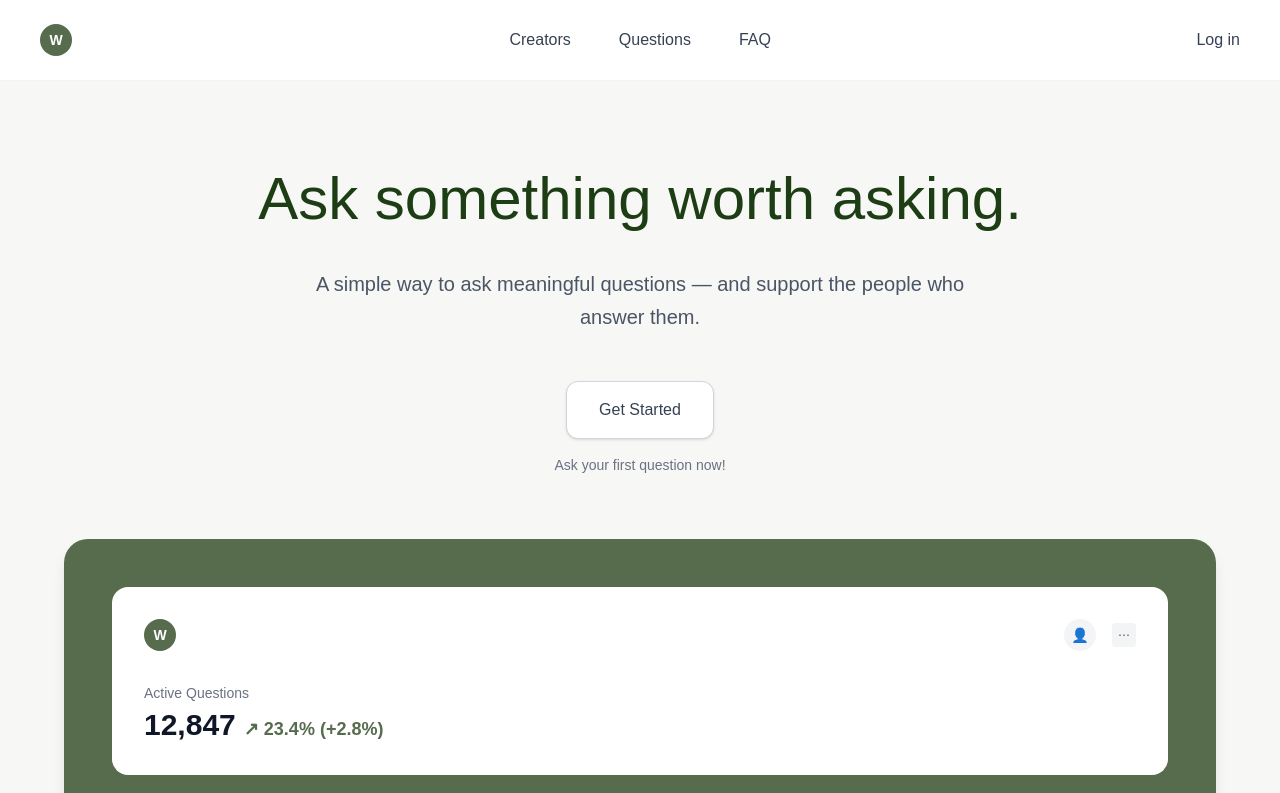
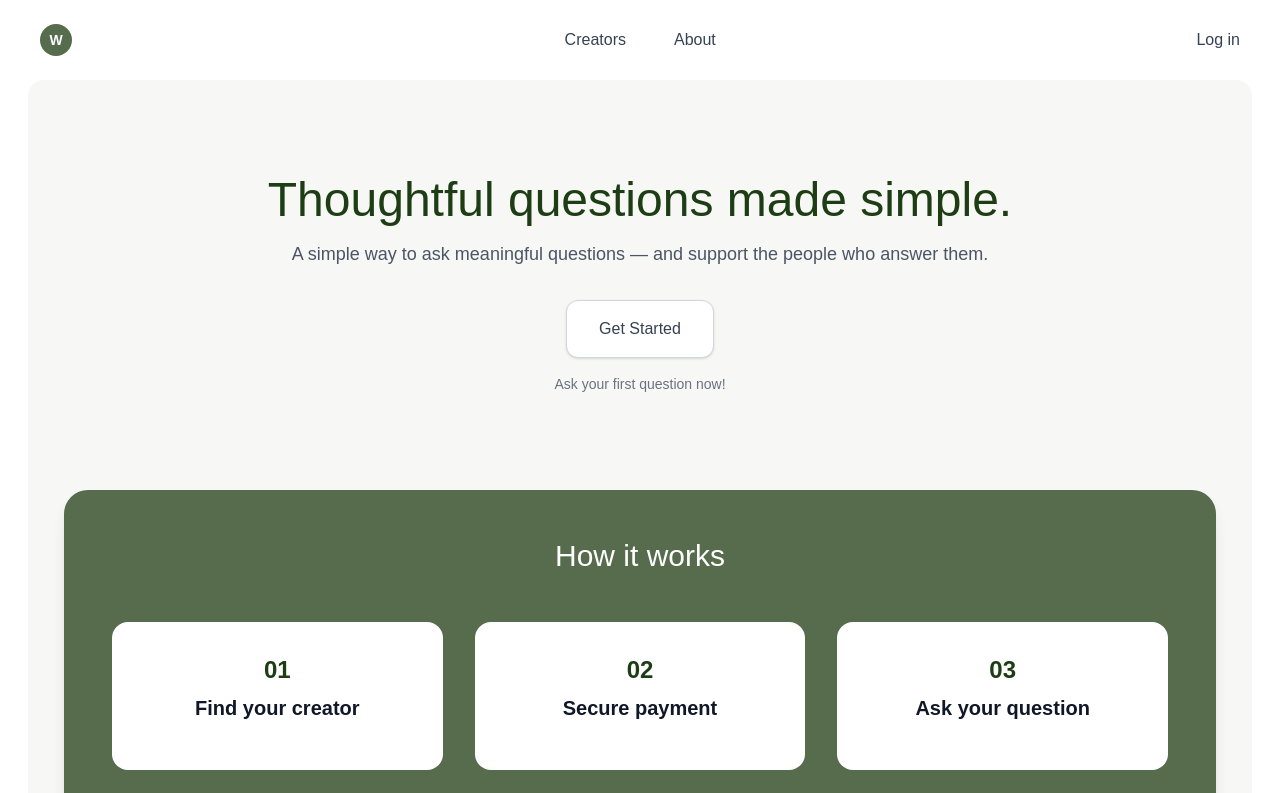
Before and after one commit to aymanfouad123/worthasking, a Next.js app: page / in a window 1280 px wide. Shown: the top 793 px of the page. Built offline with nearby package versions, Linux system fonts and the light colour scheme; a web font is replaced by a local one.

Commit message:
fix: styling updates

```diff
--- a/app/globals.css
+++ b/app/globals.css
@@ -28,13 +28,6 @@
   --color-worthgreen-muted: var(--worthgreen-muted);
 }
 
-@media (prefers-color-scheme: dark) {
-  :root {
-    --background: #0a0a0a;
-    --foreground: #ededed;
-  }
-}
-
 body {
   background: var(--background);
   color: var(--foreground);
--- a/app/page.js
+++ b/app/page.js
@@ -2,14 +2,15 @@ import Image from "next/image";
 
 export default function Home() {
   return (
-    <main className="bg-worthgreen-muted min-h-screen">
+    <main className="min-h-screen bg-white">
       {/* Hero Section */}
-      <div className="pt-20 pb-16 px-6">
+      <div className="bg-worthgreen-muted mx-7 rounded-2xl">
+        <div className="py-24">
           <div className="max-w-4xl mx-auto text-center">
-          <h1 className="text-6xl font-medium text-worthgreen-dark mb-8 leading-tight">
-            Ask something worth asking.
+            <h1 className="text-5xl font-medium text-worthgreen-dark mb-4">
+              Thoughtful questions made simple.
             </h1>
-          <p className="text-xl text-gray-600 mb-12 max-w-2xl mx-auto leading-relaxed">
+            <p className="text-lg text-gray-600 mb-8 max-w-4xl mx-auto">
               A simple way to ask meaningful questions — and support the people
               who answer them.
             </p>
@@ -26,36 +27,43 @@ export default function Home() {
           </div>
         </div>
 
-      {/* Green Bento Section */}
+        {/* Three Steps Bento Section */}
         <div className="px-6 pb-20">
           <div className="max-w-6xl mx-auto">
             <div className="bg-worthgreen rounded-3xl p-12 shadow-lg">
-            <div className="bg-white rounded-2xl p-8">
-              <div className="flex justify-between items-start mb-8">
-                <div className="w-8 h-8 bg-worthgreen rounded-full flex items-center justify-center">
-                  <span className="text-white font-bold text-sm">W</span>
+              <h2 className="text-3xl font-medium text-white text-center mb-12">
+                How it works
+              </h2>
+
+              <div className="grid md:grid-cols-3 gap-8">
+                {/* Step 1: Find Creator */}
+                <div className="bg-white rounded-2xl p-8 text-center">
+                  <div className="text-2xl font-bold text-worthgreen-dark mb-2">
+                    01
                   </div>
-                <div className="flex items-center gap-4">
-                  <div className="w-8 h-8 bg-gray-100 rounded-full flex items-center justify-center">
-                    <span className="text-gray-600 text-sm">👤</span>
-                  </div>
-                  <div className="w-6 h-6 bg-gray-100 rounded flex items-center justify-center">
-                    <span className="text-gray-600 text-xs">⋯</span>
-                  </div>
-                </div>
+                  <h3 className="text-xl font-semibold text-gray-900 mb-4">
+                    Find your creator
+                  </h3>
                 </div>
 
-              <div className="space-y-4">
-                <div>
-                  <div className="text-sm text-gray-500 mb-1">
-                    Active Questions
+                {/* Step 2: Integrate Payment */}
+                <div className="bg-white rounded-2xl p-8 text-center">
+                  <div className="text-2xl font-bold text-worthgreen-dark mb-2">
+                    02
                   </div>
-                  <div className="text-3xl font-bold text-gray-900">
-                    12,847
-                    <span className="text-lg text-worthgreen ml-2">
-                      ↗ 23.4% (+2.8%)
-                    </span>
+                  <h3 className="text-xl font-semibold text-gray-900 mb-4">
+                    Secure payment
+                  </h3>
                 </div>
+
+                {/* Step 3: Ask Question */}
+                <div className="bg-white rounded-2xl p-8 text-center">
+                  <div className="text-2xl font-bold text-worthgreen-dark mb-2">
+                    03
+                  </div>
+                  <h3 className="text-xl font-semibold text-gray-900 mb-4">
+                    Ask your question
+                  </h3>
                 </div>
               </div>
             </div>
--- a/components/Footer.js
+++ b/components/Footer.js
@@ -2,12 +2,12 @@ import React from "react";
 
 const Footer = () => {
   return (
-    <footer className="bg-white border-t border-gray-100 py-8">
+    <footer className="bg-white py-8">
       <div className="max-w-6xl mx-auto px-6">
         <div className="text-center">
           <p className="text-gray-600 font-medium">Tip for a Tip</p>
           <p className="text-sm text-gray-500 mt-2">
-            © 2024 WorthAsking. Supporting thoughtful conversations.
+            &copy; 2025 WorthAsking | Supporting thoughtful conversations.
           </p>
         </div>
       </div>
--- a/components/Navbar.js
+++ b/components/Navbar.js
@@ -3,7 +3,7 @@ import Link from "next/link";
 
 const Navbar = () => {
   return (
-    <nav className="bg-white flex justify-between items-center px-10 py-6 border-b border-gray-100">
+    <nav className="bg-white flex justify-between items-center px-10 py-6">
       {/* Logo */}
       <Link href="/" className="flex items-center">
         <div className="w-8 h-8 bg-worthgreen rounded-full mr-3 flex items-center justify-center">
@@ -26,12 +26,7 @@ const Navbar = () => {
             href="/questions"
             className="hover:text-worthgreen transition-colors"
           >
-            Questions
-          </Link>
-        </li>
-        <li>
-          <Link href="/faq" className="hover:text-worthgreen transition-colors">
-            FAQ
+            About
           </Link>
         </li>
       </ul>
```
Lines whose indentation alone changed are shown as unchanged.
